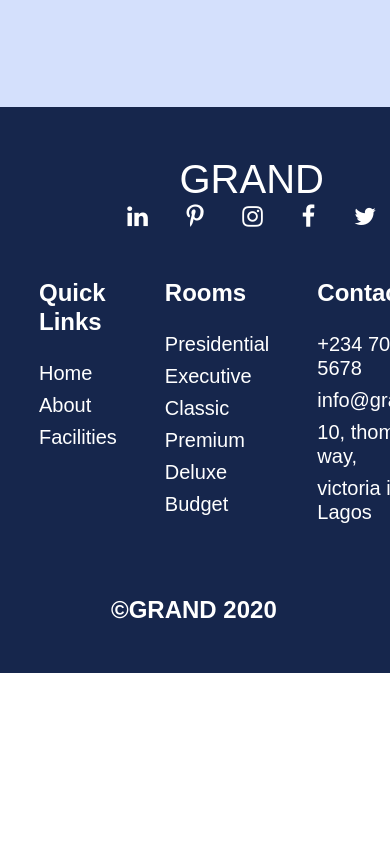
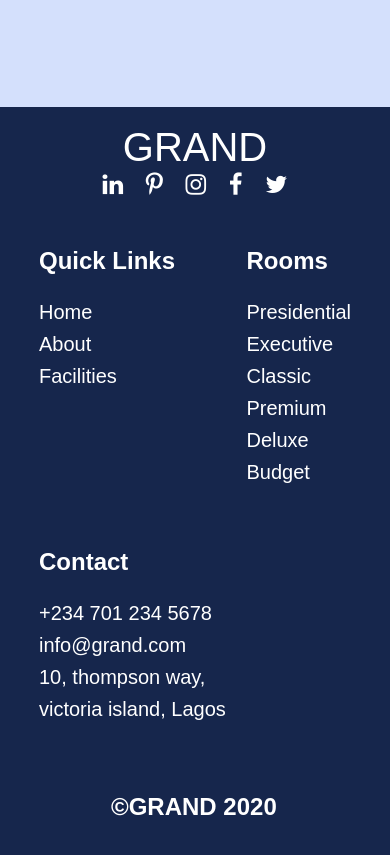
Before and after one commit to bony237/hotel_envato_avengers, a plain HTML site: page homepage.html in a window 390 px wide. Shown: the part 6638-7493 px from the top of the page. Before the commit the page ends 7311 px from the top, so only its background shows below. Drawn offline with nearby package versions, Linux system fonts and the light colour scheme; a web font is replaced by a local one.

Commit message:
footer responsive

```diff
--- a/homepage.html
+++ b/homepage.html
@@ -338,22 +338,22 @@
     <!--Footer-->
     <footer class="position-relative">
       <div
-        class="container pt-5 d-flex flex-sm-row flex-wrap flex-column justify-content-center align-items-center"
+        class="container pt-3 d-flex flex-sm-row flex-wrap flex-column justify-content-center align-items-center"
       >
         <div class="d-flex align-items-center justify-content-center mr-sm-5">
           <div class="w-100">
             <p class="h1 m-0 pb-0 text-center">GRAND</p>
             <p class="h4 mt-0 text-center">
-              <i class="fa fa-linkedin mx-3" aria-hidden="true"></i>
-              <i class="fa fa-pinterest-p mx-3" aria-hidden="true"></i>
-              <i class="fa fa-instagram mx-3" aria-hidden="true"></i>
-              <i class="fa fa-facebook mx-3" aria-hidden="true"></i>
-              <i class="fa fa-twitter mx-3" aria-hidden="true"></i>
+              <i class="fa fa-linkedin mx-2" aria-hidden="true"></i>
+              <i class="fa fa-pinterest-p mx-2" aria-hidden="true"></i>
+              <i class="fa fa-instagram mx-2" aria-hidden="true"></i>
+              <i class="fa fa-facebook mx-2" aria-hidden="true"></i>
+              <i class="fa fa-twitter mx-2" aria-hidden="true"></i>
             </p>
           </div>
         </div>
         <div>
-          <div class="d-flex flex-row justify-content-arround">
+          <div class="d-flex flex-row flex-wrap justify-content-between">
             <div class="footer_links mx-4 my-3">
               <p class="h4 my-4 font-weight-bolder">Quick Links</p>
               <p class="h5">Home</p>
```
